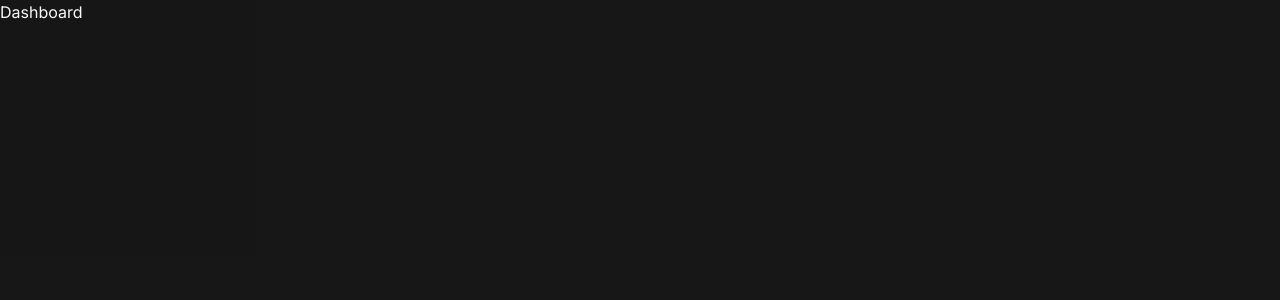
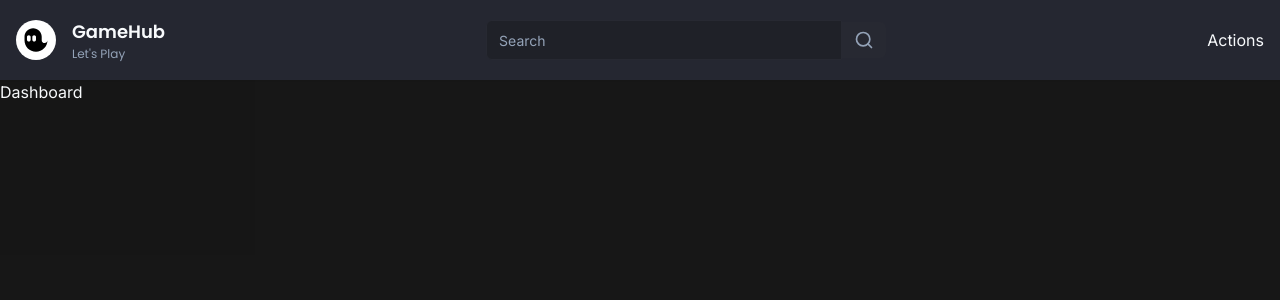
Before and after one commit to WungthingKashungnao/twitch-clone, a Next.js app: page / in a window 1280 px wide. Shown: the top 300 px of the page. Built offline with nearby package versions, Linux system fonts and the light colour scheme.

Commit message:
worked on navbar of the home page and the components needed for the navba

```diff
--- /dev/null
+++ b/app/(browse)/_components/navbar/actions.tsx
@@ -0,0 +1,7 @@
+import React from "react";
+
+const Actions = () => {
+  return <div>Actions</div>;
+};
+
+export default Actions;
--- /dev/null
+++ b/app/(browse)/_components/navbar/index.tsx
@@ -0,0 +1,16 @@
+import React from "react";
+import { Logo } from "./logo";
+import Search from "./search";
+import Actions from "./actions";
+
+const Navbar = () => {
+  return (
+    <nav className="fixed top-0 w-full h-20 bg-[#252731] px-2 lg:px-4 flex justify-between items-center shadow-sm">
+      <Logo />
+      <Search />
+      <Actions />
+    </nav>
+  );
+};
+
+export default Navbar;
--- /dev/null
+++ b/app/(browse)/_components/navbar/logo.tsx
@@ -0,0 +1,25 @@
+import Image from "next/image";
+import { Poppins } from "next/font/google";
+import { cn } from "@/lib/utils"; //to merge tailwind classes, this cn is from shadcn
+import Link from "next/link";
+
+const font = Poppins({
+  subsets: ["latin"],
+  weight: ["200", "300", "400", "500", "600", "700", "800"],
+});
+
+export const Logo = () => {
+  return (
+    <Link href={"/"}>
+      <div className="hidden md:flex items-center gap-x-4 hover:opacity-75 transition">
+        <div className="bg-white rounded-full p-1">
+          <Image src={"/spooky.svg"} alt="GameHub" height={32} width={32} />
+        </div>
+        <div className={cn(font.className)}>
+          <p className="text-lg font-semibold">GameHub</p>
+          <p className="text-xs text-muted-foreground">Let&apos;s Play</p>
+        </div>
+      </div>
+    </Link>
+  );
+};
--- /dev/null
+++ b/app/(browse)/_components/navbar/search.tsx
@@ -0,0 +1,62 @@
+"use client";
+import React, { useState } from "react";
+import qs from "query-string";
+import { X, SearchIcon } from "lucide-react";
+import { Input } from "@/components/ui/input";
+import { Button } from "@/components/ui/button";
+import { useRouter } from "next/navigation";
+
+const Search = () => {
+  const router = useRouter();
+  const [value, setValue] = useState("");
+
+  //   function that is called on form submit
+  const onSubmit = (e: React.FormEvent<HTMLFormElement>) => {
+    e.preventDefault();
+    if (!value) return;
+
+    const url = qs.stringifyUrl(
+      {
+        url: "/search",
+        query: { term: value },
+      },
+      { skipEmptyString: true }
+    );
+
+    router.push(url);
+  };
+
+  //   function to clear input
+  const onClear = () => {
+    setValue("");
+  };
+  return (
+    <form
+      onSubmit={onSubmit}
+      className="relative w-full md:w-[400px] flex items-center"
+    >
+      <Input
+        value={value}
+        onChange={(e) => setValue(e.target.value)}
+        placeholder="Search"
+        className="rounded-r-none focus-visible:ring-0 focus-visible:ring-transparent focus-visible:ring-offset-0"
+      />
+      {value && (
+        <X
+          className="absolute top-2.5 right-14 h-5 w-5 text-muted-foreground cursor-pointer hover:opacity-75 transition"
+          onClick={onClear}
+        />
+      )}
+      <Button
+        type="submit"
+        size="sm"
+        variant="secondary"
+        className="rounded-l-none"
+      >
+        <SearchIcon className="h-5 w-5 text-muted-foreground" />
+      </Button>
+    </form>
+  );
+};
+
+export default Search;
--- /dev/null
+++ b/app/(browse)/layout.tsx
@@ -0,0 +1,13 @@
+import React from "react";
+import Navbar from "./_components/navbar";
+
+const BrowseLayout = ({ children }: { children: React.ReactNode }) => {
+  return (
+    <>
+      <Navbar />
+      <div className="flex h-full pt-20">{children}</div>
+    </>
+  );
+};
+
+export default BrowseLayout;
--- /dev/null
+++ b/components/ui/input.tsx
@@ -0,0 +1,25 @@
+import * as React from "react"
+
+import { cn } from "@/lib/utils"
+
+export interface InputProps
+  extends React.InputHTMLAttributes<HTMLInputElement> {}
+
+const Input = React.forwardRef<HTMLInputElement, InputProps>(
+  ({ className, type, ...props }, ref) => {
+    return (
+      <input
+        type={type}
+        className={cn(
+          "flex h-10 w-full rounded-md border border-input bg-background px-3 py-2 text-sm ring-offset-background file:border-0 file:bg-transparent file:text-sm file:font-medium placeholder:text-muted-foreground focus-visible:outline-none focus-visible:ring-2 focus-visible:ring-ring focus-visible:ring-offset-2 disabled:cursor-not-allowed disabled:opacity-50",
+          className
+        )}
+        ref={ref}
+        {...props}
+      />
+    )
+  }
+)
+Input.displayName = "Input"
+
+export { Input }
--- a/package.json
+++ b/package.json
@@ -18,6 +18,7 @@
     "lucide-react": "^0.302.0",
     "next": "14.0.4",
     "next-themes": "^0.2.1",
+    "query-string": "^8.1.0",
     "react": "^18",
     "react-dom": "^18",
     "svix": "^1.15.0",
```
Also changed, not shown: app/(browse)/(home)/page.tsx (renamed from app/page.tsx), 1 other file (tests, documents, lock files or other folders).
